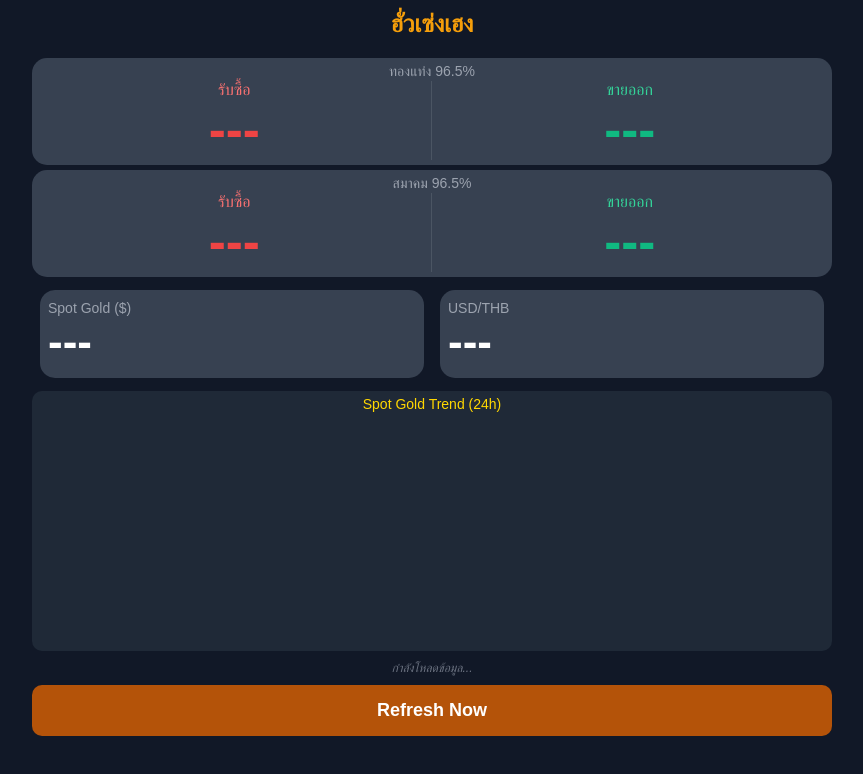
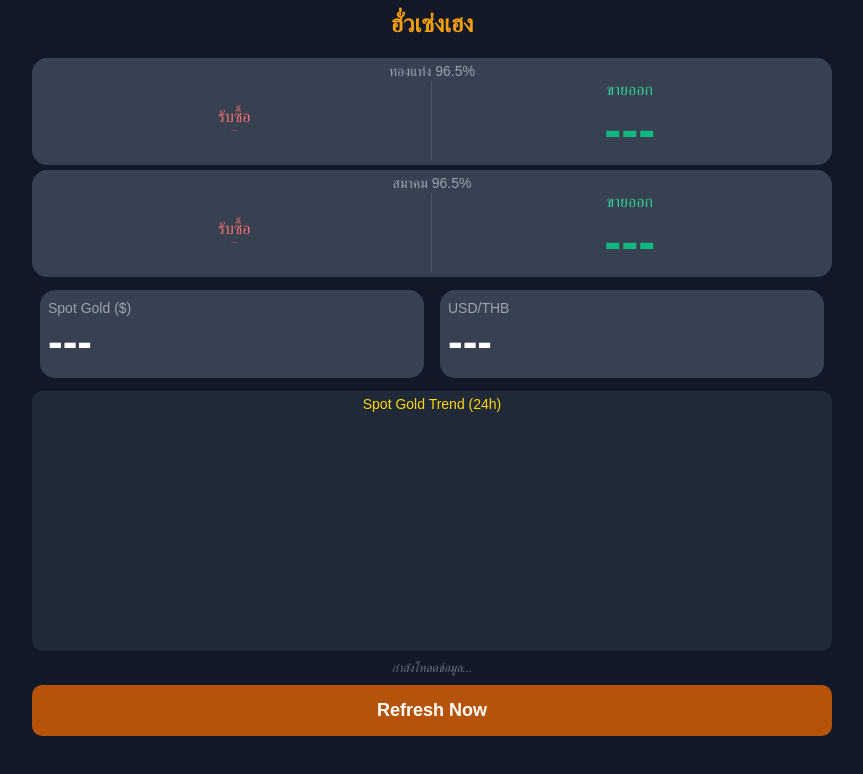
Before and after one commit to bhorndeb1234/gold_ipad3, a website: page index.html in a window 1280 px wide. Shown: the whole page, without its empty margins (208-1071 px from the left). Drawn offline with nearby package versions, Linux system fonts and the light colour scheme; no server answers.

Commit message:
fix font Gold iPad3.

```diff
--- a/index.html
+++ b/index.html
@@ -61,7 +61,7 @@
 
         .price-red {
             color: #ef4444;
-            font-size: 4vw;
+            font-size: 10%;
             font-weight: bold;
             margin: 1px 0;
         }
```
